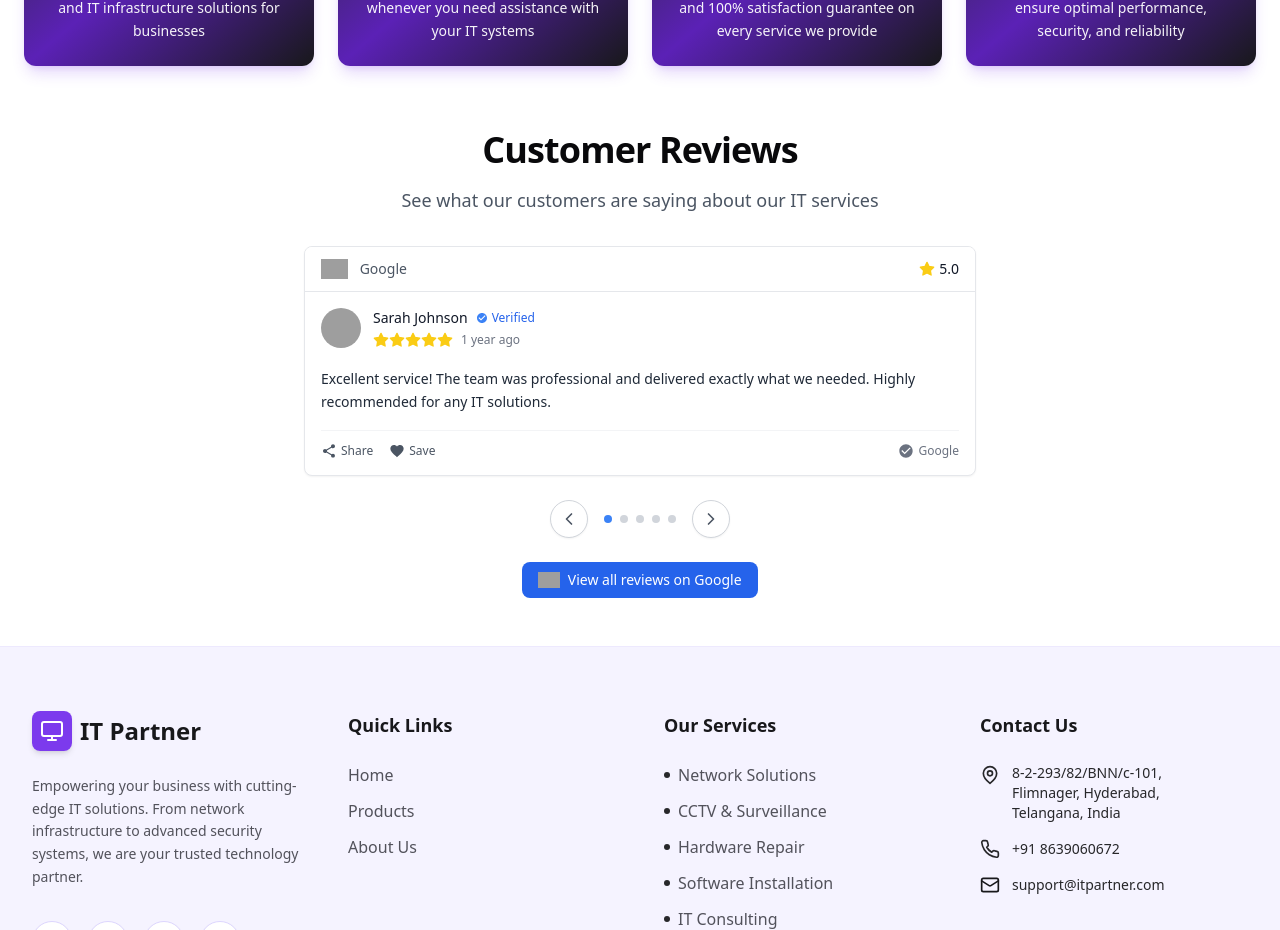
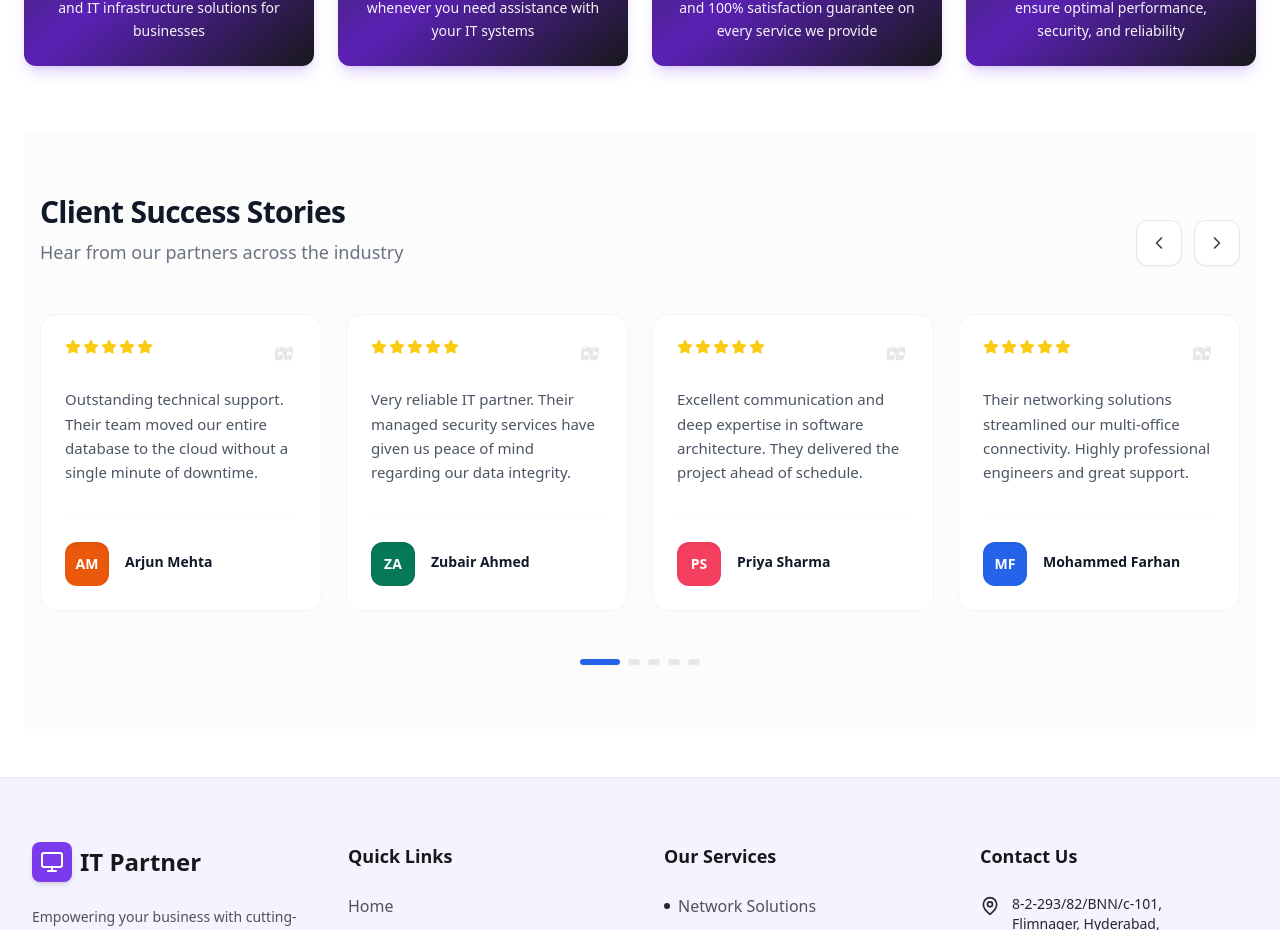
Before and after one commit to shaikrasheed6341/itpartner_ecommerce, a React (Vite) app in the folder frontend/: page / in a window 1280 px wide. Shown: the part 1339-2269 px from the top of the page. Built offline with nearby package versions, Linux system fonts and the light colour scheme; grey boxes are pictures that could not be loaded.

Commit message:
updated the google reviwes

```diff
--- a/frontend/src/googlereview/Review.tsx
+++ b/frontend/src/googlereview/Review.tsx
@@ -1,231 +1,122 @@
 import { Star, ChevronLeft, ChevronRight } from "lucide-react";
 import { useState } from "react";
 
-// Sample reviews data - you can replace these with your actual Google reviews
+// Professional Indian & Muslim names for IT Partner context
 const reviews = [
-  {
-    id: 1,
-    name: "Sarah Johnson",
-    rating: 5,
-    text: "Excellent service! The team was professional and delivered exactly what we needed. Highly recommended for any IT solutions.",
-    date: "2024-01-15",
-    avatar: "https://images.unsplash.com/photo-1494790108755-2616b612b786?w=100&h=100&fit=crop&crop=face",
-    verified: true
-  },
-  {
-    id: 2,
-    name: "Michael Chen",
-    rating: 5,
-    text: "Outstanding work! They helped us modernize our entire IT infrastructure. The project was completed on time and within budget.",
-    date: "2024-01-10",
-    avatar: "https://images.unsplash.com/photo-1507003211169-0a1dd7228f2d?w=100&h=100&fit=crop&crop=face",
-    verified: true
-  },
-  {
-    id: 3,
-    name: "Emily Rodriguez",
-    rating: 5,
-    text: "Professional team with great communication throughout the project. They solved our complex technical challenges efficiently.",
-    date: "2024-01-08",
-    avatar: "https://images.unsplash.com/photo-1438761681033-6461ffad8d80?w=100&h=100&fit=crop&crop=face",
-    verified: true
-  },
-  {
-    id: 4,
-    name: "David Thompson",
-    rating: 5,
-    text: "Top-notch IT services! Their expertise in cloud solutions helped us scale our business. Will definitely work with them again.",
-    date: "2024-01-05",
-    avatar: "https://images.unsplash.com/photo-1472099645785-5658abf4ff4e?w=100&h=100&fit=crop&crop=face",
-    verified: true
-  },
-  {
-    id: 5,
-    name: "Lisa Wang",
-    rating: 5,
-    text: "Amazing support team! They were available 24/7 during our critical system migration. Couldn't have done it without them.",
-    date: "2024-01-02",
-    avatar: "https://images.unsplash.com/photo-1544005313-94ddf0286df2?w=100&h=100&fit=crop&crop=face",
-    verified: true
-  }
+  { id: 1, name: "Arjun Mehta", rating: 5, text: "Outstanding technical support. Their team moved our entire database to the cloud without a single minute of downtime.", initial: "AM", color: "bg-orange-600" },
+  { id: 2, name: "Zubair Ahmed", rating: 5, text: "Very reliable IT partner. Their managed security services have given us peace of mind regarding our data integrity.", initial: "ZA", color: "bg-emerald-700" },
+  { id: 3, name: "Priya Sharma", rating: 4.5, text: "Excellent communication and deep expertise in software architecture. They delivered the project ahead of schedule.", initial: "PS", color: "bg-rose-500" },
+  { id: 4, name: "Mohammed Farhan", rating: 5, text: "Their networking solutions streamlined our multi-office connectivity. Highly professional engineers and great support.", initial: "MF", color: "bg-blue-600" },
+  { id: 5, name: "Ananya Iyer", rating: 4, text: "The most responsive IT team we've worked with. Their proactive monitoring catches issues before they affect us.", initial: "AI", color: "bg-indigo-500" },
+  { id: 6, name: "Siddharth Rao", rating: 5, text: "Helped us modernise our legacy systems. The ROI on their automation services was visible within three months.", initial: "SR", color: "bg-slate-700" },
+  { id: 7, name: "Yasmin Khan", rating: 4, text: "Exceptional service for our cybersecurity needs. Professional, discrete, and highly skilled team.", initial: "YK", color: "bg-teal-600" },
+  { id: 8, name: "Vikram Singh", rating: 5, text: "A true partner in our digital transformation journey. They understand the business needs, not just the technology.", initial: "VS", color: "bg-amber-600" }
 ];
 
 export function Reviews() {
   const [currentIndex, setCurrentIndex] = useState(0);
+  const cardsToShow = 4;
 
   const nextReview = () => {
-    setCurrentIndex((prevIndex) => (prevIndex + 1) % reviews.length);
+    if (currentIndex + cardsToShow >= reviews.length) {
+      setCurrentIndex(0);
+    } else {
+      setCurrentIndex(prev => prev + 1);
+    }
   };
 
   const prevReview = () => {
-    setCurrentIndex((prevIndex) => (prevIndex - 1 + reviews.length) % reviews.length);
-  };
-
-  const renderStars = (rating: number) => {
-    return Array.from({ length: 5 }, (_, index) => (
-      <Star
-        key={index}
-        className={`h-4 w-4 ${
-          index < rating ? "text-yellow-400 fill-current" : "text-gray-300"
-        }`}
-      />
-    ));
-  };
-
-  const formatGoogleDate = (dateString: string) => {
-    const date = new Date(dateString);
-    const now = new Date();
-    const diffTime = Math.abs(now.getTime() - date.getTime());
-    const diffDays = Math.ceil(diffTime / (1000 * 60 * 60 * 24));
-
-    if (diffDays === 1) return "1 day ago";
-    if (diffDays < 7) return `${diffDays} days ago`;
-    if (diffDays < 30) return `${Math.floor(diffDays / 7)} week${Math.floor(diffDays / 7) > 1 ? 's' : ''} ago`;
-    if (diffDays < 365) return `${Math.floor(diffDays / 30)} month${Math.floor(diffDays / 30) > 1 ? 's' : ''} ago`;
-    return `${Math.floor(diffDays / 365)} year${Math.floor(diffDays / 365) > 1 ? 's' : ''} ago`;
+    if (currentIndex === 0) {
+      setCurrentIndex(reviews.length - cardsToShow);
+    } else {
+      setCurrentIndex(prev => prev - 1);
+    }
   };
 
   return (
-    <div className="w-full">
-      <div className="text-center mb-8">
-        <h2 className="text-3xl font-bold tracking-tight sm:text-4xl mb-4">
-          Customer Reviews
-        </h2>
-        <p className="text-lg text-gray-600 max-w-2xl mx-auto">
-          See what our customers are saying about our IT services
-        </p>
-      </div>
+    <div className="w-full py-16 bg-gray-50/50">
+      <div className="max-w-7xl mx-auto px-4">
 
-      <div className="relative max-w-2xl mx-auto">
-        {/* Google Review Card */}
-        <div className="bg-white rounded-lg shadow-sm border border-gray-200 overflow-hidden">
-          {/* Google Header */}
-          <div className="bg-white border-b border-gray-200 px-4 py-3">
-            <div className="flex items-center justify-between">
-              <div className="flex items-center space-x-3">
-                <img
-                  src="https://www.google.com/images/branding/googlelogo/1x/googlelogo_color_272x92dp.png"
-                  alt="Google"
-                  className="h-5"
-                />
-                <span className="text-sm text-gray-600">Google</span>
-              </div>
-              <div className="flex items-center space-x-1">
-                <Star className="h-4 w-4 text-yellow-400 fill-current" />
-                <span className="text-sm font-medium text-gray-900">5.0</span>
-              </div>
-            </div>
+        {/* Header with Navigation */}
+        <div className="flex flex-col md:flex-row justify-between items-center md:items-end mb-12 gap-6">
+          <div className="text-center md:text-left">
+            <h2 className="text-3xl font-extrabold text-gray-900 tracking-tight">
+              Client Success Stories
+            </h2>
+            <p className="text-gray-500 mt-2 text-lg">
+              Hear from our partners across the industry
+            </p>
           </div>
 
-          {/* Review Content */}
-          <div className="p-4">
-            {/* User Info */}
-            <div className="flex items-start space-x-3 mb-3">
-              <img
-                src={reviews[currentIndex].avatar}
-                alt={reviews[currentIndex].name}
-                className="w-10 h-10 rounded-full object-cover"
-              />
-              <div className="flex-1">
-                <div className="flex items-center space-x-2 mb-1">
-                  <h3 className="font-medium text-gray-900 text-sm">
-                    {reviews[currentIndex].name}
-                  </h3>
-                  {reviews[currentIndex].verified && (
-                    <div className="flex items-center">
-                      <svg className="w-3 h-3 text-blue-500" viewBox="0 0 24 24" fill="currentColor">
-                        <path d="M12 2C6.48 2 2 6.48 2 12s4.48 10 10 10 10-4.48 10-10S17.52 2 12 2zm-2 15l-5-5 1.41-1.41L10 14.17l7.59-7.59L19 8l-9 9z"/>
-                      </svg>
-                      <span className="text-xs text-blue-600 ml-1">Verified</span>
-                    </div>
-                  )}
+          <div className="flex items-center space-x-3">
+            <button
+              onClick={prevReview}
+              className="p-3 rounded-xl border border-gray-200 bg-white hover:bg-gray-50 transition-all shadow-sm active:scale-95"
+              aria-label="Previous"
+            >
+              <ChevronLeft className="h-5 w-5 text-gray-700" />
+            </button>
+            <button
+              onClick={nextReview}
+              className="p-3 rounded-xl border border-gray-200 bg-white hover:bg-gray-50 transition-all shadow-sm active:scale-95"
+              aria-label="Next"
+            >
+              <ChevronRight className="h-5 w-5 text-gray-700" />
+            </button>
+          </div>
+        </div>
+
+        {/* 4-Card Responsive Grid */}
+        <div className="grid grid-cols-1 sm:grid-cols-2 lg:grid-cols-4 gap-6 transition-all duration-300">
+          {reviews.slice(currentIndex, currentIndex + cardsToShow).map((review) => (
+            <div
+              key={review.id}
+              className="group bg-white rounded-2xl p-6 border border-gray-100 flex flex-col h-full hover:border-blue-200 hover:shadow-xl hover:shadow-blue-500/5 transition-all duration-300"
+            >
+              {/* Rating and Quote Icon */}
+              <div className="flex justify-between items-start mb-6">
+                <div className="flex space-x-0.5">
+                  {[...Array(5)].map((_, i) => (
+                    <Star key={i} className="h-4 w-4 fill-yellow-400 text-yellow-400" />
+                  ))}
                 </div>
-                <div className="flex items-center space-x-2 mb-2">
-                  <div className="flex items-center">
-                    {renderStars(reviews[currentIndex].rating)}
-                  </div>
-                  <span className="text-xs text-gray-500">
-                    {formatGoogleDate(reviews[currentIndex].date)}
-                  </span>
+                <span className="text-gray-200 group-hover:text-blue-100 transition-colors">
+                  <svg width="24" height="24" viewBox="0 0 24 24" fill="currentColor">
+                    <path d="M14.017 21L14.017 18C14.017 16.8954 14.9124 16 16.017 16H19.017C19.5693 16 20.017 15.5523 20.017 15V9C20.017 8.44772 19.5693 8 19.017 8H15.017C14.4647 8 14.017 8.44772 14.017 9V11M14.017 21H11.017V12.5C11.017 9.46243 13.4794 7 16.517 7V9C15.1363 9 14.017 10.1193 14.017 11.5V12.5H16.017C17.6739 12.5 19.017 13.8431 19.017 15.5V18.5C19.017 20.1569 17.6739 21.5 16.017 21.5H14.017V21ZM5.017 21V18C5.017 16.8954 5.91243 16 7.017 16H10.017C10.5693 16 11.017 15.5523 11.017 15V9C11.017 8.44772 10.5693 8 10.017 8H6.017C5.46472 8 5.017 8.44772 5.017 9V11M5.017 21H2.017V12.5C2.017 9.46243 4.47944 7 7.517 7V9C6.13629 9 5.017 10.1193 5.017 11.5V12.5H7.017C8.67386 12.5 10.017 13.8431 10.017 15.5V18.5C10.017 20.1569 8.67386 21.5 7.017 21.5H5.017V21Z" />
+                  </svg>
+                </span>
+              </div>
+
+              <p className="text-gray-600 text-[15px] leading-relaxed flex-grow mb-8 font-medium">
+                {review.text}
+              </p>
+
+              <div className="flex items-center pt-6 border-t border-gray-50">
+                {/* Initials Avatar */}
+                <div className={`w-11 h-11 rounded-xl ${review.color} flex items-center justify-center text-white font-bold text-sm mr-4 shadow-inner`}>
+                  {review.initial}
+                </div>
+                <div>
+                  <h4 className="text-sm font-bold text-gray-900 leading-none mb-1">
+                    {review.name}
+                  </h4>
                 </div>
               </div>
             </div>
-
-            {/* Review Text */}
-            <div className="mb-4">
-              <p className="text-sm text-gray-800 leading-relaxed">
-                {reviews[currentIndex].text}
-              </p>
-            </div>
-
-            {/* Google Actions */}
-            <div className="flex items-center justify-between pt-3 border-t border-gray-100">
-              <div className="flex items-center space-x-4">
-                <button className="flex items-center space-x-1 text-gray-600 hover:text-gray-800 transition-colors">
-                  <svg className="w-4 h-4" viewBox="0 0 24 24" fill="currentColor">
-                    <path d="M18 16.08c-.76 0-1.44.3-1.96.77L8.91 12.7c.05-.23.09-.46.09-.7s-.04-.47-.09-.7l7.05-4.11c.54.5 1.25.81 2.04.81 1.66 0 3-1.34 3-3s-1.34-3-3-3-3 1.34-3 3c0 .24.04.47.09.7L8.04 9.81C7.5 9.31 6.79 9 6 9c-1.66 0-3 1.34-3 3s1.34 3 3 3c.79 0 1.5-.31 2.04-.81l7.12 4.16c-.05.21-.08.43-.08.65 0 1.61 1.31 2.92 2.92 2.92 1.61 0 2.92-1.31 2.92-2.92s-1.31-2.92-2.92-2.92z"/>
-                  </svg>
-                  <span className="text-xs">Share</span>
-                </button>
-                <button className="flex items-center space-x-1 text-gray-600 hover:text-gray-800 transition-colors">
-                  <svg className="w-4 h-4" viewBox="0 0 24 24" fill="currentColor">
-                    <path d="M12 21.35l-1.45-1.32C5.4 15.36 2 12.28 2 8.5 2 5.42 4.42 3 7.5 3c1.74 0 3.41.81 4.5 2.09C13.09 3.81 14.76 3 16.5 3 19.58 3 22 5.42 22 8.5c0 3.78-3.4 6.86-8.55 11.54L12 21.35z"/>
-                  </svg>
-                  <span className="text-xs">Save</span>
-                </button>
-              </div>
-              <div className="flex items-center space-x-1 text-gray-500">
-                <svg className="w-4 h-4" viewBox="0 0 24 24" fill="currentColor">
-                  <path d="M12 2C6.48 2 2 6.48 2 12s4.48 10 10 10 10-4.48 10-10S17.52 2 12 2zm-2 15l-5-5 1.41-1.41L10 14.17l7.59-7.59L19 8l-9 9z"/>
-                </svg>
-                <span className="text-xs">Google</span>
-              </div>
-            </div>
-          </div>
+          ))}
         </div>
 
-        {/* Navigation */}
-        <div className="flex justify-center items-center mt-6 space-x-4">
-          <button
-            onClick={prevReview}
-            className="p-2 rounded-full bg-white border border-gray-300 text-gray-600 hover:bg-gray-50 transition-colors shadow-sm"
-            aria-label="Previous review"
-          >
-            <ChevronLeft className="h-5 w-5" />
-          </button>
-
-          <div className="flex space-x-2">
-            {reviews.map((_, index) => (
-              <button
-                key={index}
-                onClick={() => setCurrentIndex(index)}
-                className={`w-2 h-2 rounded-full transition-colors ${
-                  index === currentIndex ? "bg-blue-500" : "bg-gray-300"
+        {/* Progress Dots */}
+        <div className="flex justify-center mt-12 space-x-2">
+          {Array.from({ length: reviews.length - (cardsToShow - 1) }).map((_, i) => (
+            <button
+              key={i}
+              onClick={() => setCurrentIndex(i)}
+              className={`h-1.5 rounded-full transition-all duration-300 ${i === currentIndex ? "w-10 bg-blue-600" : "w-3 bg-gray-200 hover:bg-gray-300"
                 }`}
-                aria-label={`Go to review ${index + 1}`}
-              />
-            ))}
-          </div>
-
-          <button
-            onClick={nextReview}
-            className="p-2 rounded-full bg-white border border-gray-300 text-gray-600 hover:bg-gray-50 transition-colors shadow-sm"
-            aria-label="Next review"
-          >
-            <ChevronRight className="h-5 w-5" />
-          </button>
-        </div>
-
-        {/* View All Reviews Link */}
-        <div className="text-center mt-6">
-          <button className="inline-flex items-center px-4 py-2 bg-blue-600 text-white rounded-lg hover:bg-blue-700 transition-colors text-sm font-medium">
-            <img
-              src="https://www.google.com/images/branding/googlelogo/1x/googlelogo_color_272x92dp.png"
-              alt="Google"
-              className="h-4 mr-2"
+              aria-label={`Slide ${i + 1}`}
             />
-            View all reviews on Google
-          </button>
+          ))}
         </div>
       </div>
     </div>
```
